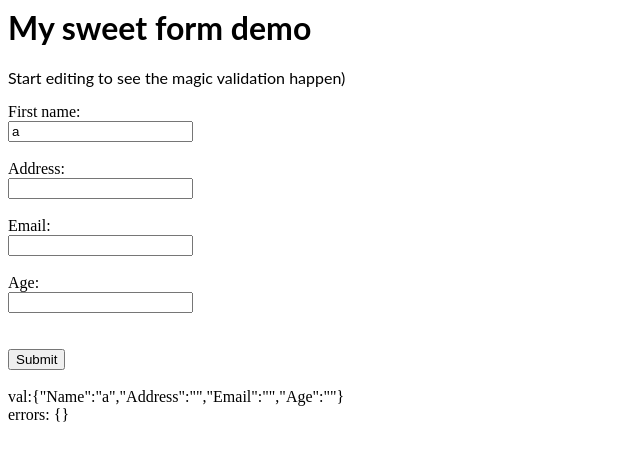
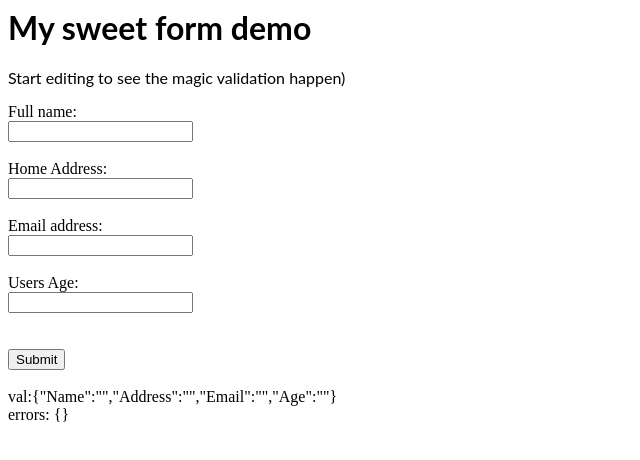
Before and after one commit to magneka/react-mka-formvalidate, a React (Create React App) app: page / in a window 1280 px wide. Shown: the top 460 px of the page, without its empty margins (0-640 px from the left). Built offline with nearby package versions, Linux system fonts and the light colour scheme.

Commit message:
Forenkling av form

```diff
--- a/src/ExampleForm.js
+++ b/src/ExampleForm.js
@@ -5,7 +5,7 @@ import { isNotBlank, minLength3, ValidEmailaddress, isNumber } from './validator
 export function ExampleForm(props) {
 
   const formValues = {
-    Name: 'a',
+    Name: '',
     Address: '',
     Email: '',
     Age: ''
@@ -17,10 +17,8 @@ export function ExampleForm(props) {
     Age: [ isNotBlank, isNumber ]
   }
 
-  const {
-    handleChange, formState,
-    validateAll, errorMessages,
-    canBeSubmitted } = useUcForm(formValues, formValidators)
+  const { handleChange, formState, validateAll, errorMessages, canBeSubmitted }
+    = useUcForm(formValues, formValidators)
 
   const handleSubmit = (evt) => {
     evt.preventDefault();
@@ -37,7 +35,7 @@ export function ExampleForm(props) {
         <input
           type="text"
           name={props.name}
-          value={formState['Name']}
+          value={formState[props.name]}
           onChange={handleChange} />
         <br />
         <div style={isRed}>{errorMessages[props.name]}</div><br />
@@ -50,22 +48,10 @@ export function ExampleForm(props) {
 
       {!canBeSubmitted() && <div style={isRed}>Unable to submit data due to errors in input, please correct<br /><br /></div>}
 
-      {renderFormField({ caption: 'First name', name:'Name', formState:formState, handleChange:handleChange })}
-
-
-      <label>Address:</label><br />
-      <input type="text" name="Address" value={formState.Address} onChange={handleChange} /><br />
-      <div style={isRed}>{errorMessages.Address}</div><br />
-
-      <label>Email:</label><br />
-      <input type="text" name="Email" value={formState.Email} onChange={handleChange} /><br />
-      <div style={isRed}>{errorMessages.Email}</div><br />
-
-      <label>Age:</label><br />
-      <input type="text" name="Age" value={formState.Age} onChange={handleChange} /><br />
-      <div style={isRed}>{errorMessages.Age}</div><br />
-
-
+      {renderFormField({ caption: 'Full name', name: 'Name' })}
+      {renderFormField({ caption: 'Home Address', name: 'Address'})}
+      {renderFormField({ caption: 'Email address', name: 'Email'})}
+      {renderFormField({ caption: 'Users Age', name: 'Age'})}
 
       <br />
       <input type="submit" value="Submit" />
```
